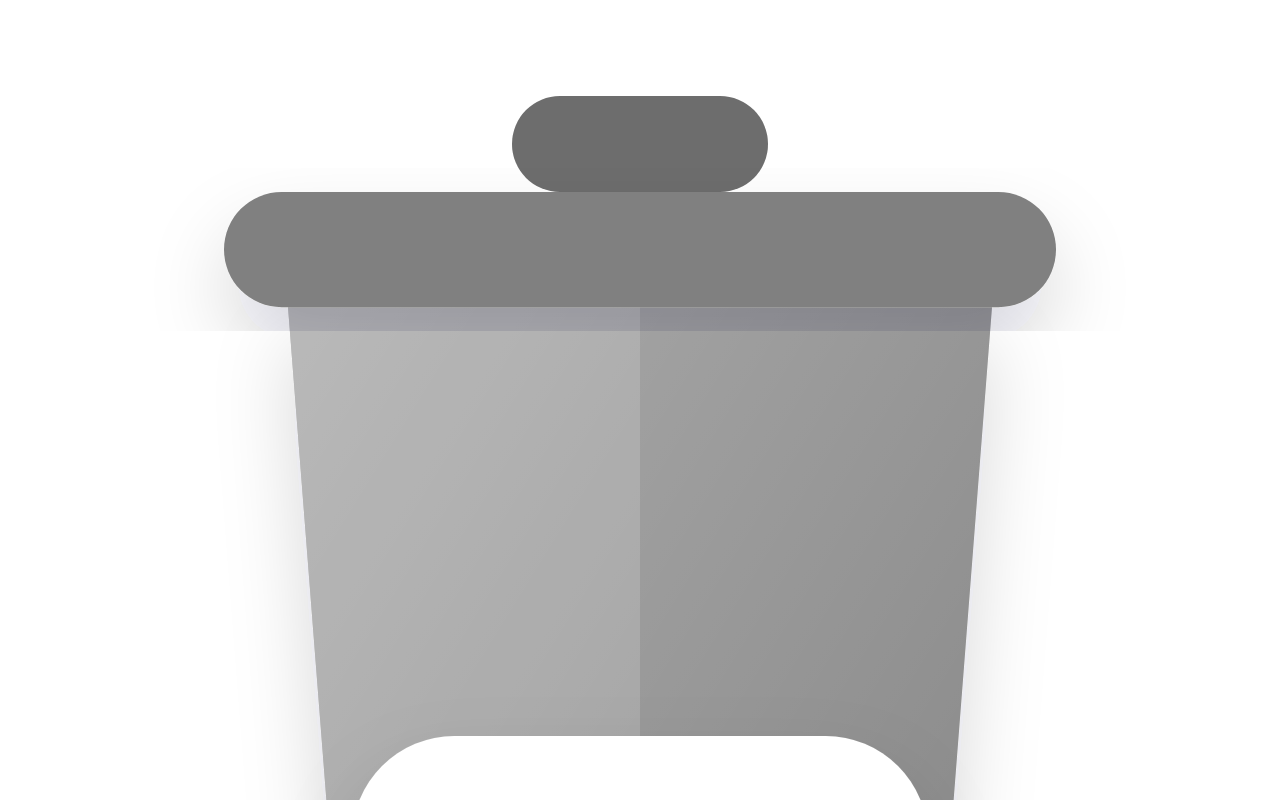
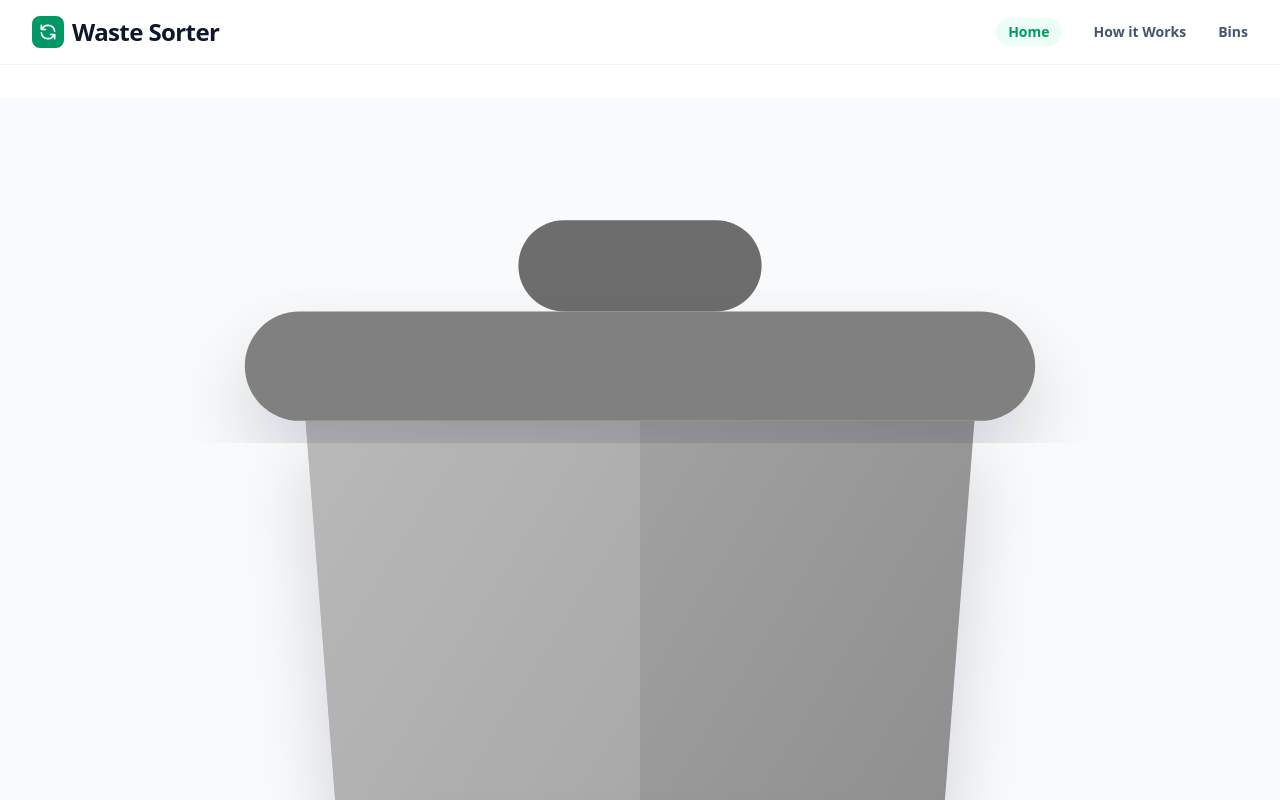
Before and after one commit to AmielCyber/waste-classification, an Angular app in the folder waste-classifier-ui/: page / in a window 1280 px wide. Shown: the top 800 px of the page. Built offline with nearby package versions, Linux system fonts and the light colour scheme.

Commit message:
Navigation Bar Skeleton

```diff
--- a/waste-classifier-ui/src/app/app.html
+++ b/waste-classifier-ui/src/app/app.html
@@ -1,2 +1,4 @@
-<app-waste-bin [binColor]="'grey'" [wasteType]="'recycling'" />
-<router-outlet />
+<app-nav-bar />
+<main class="min-h-screen bg-slate-50 p-4 md:p-8">
+  <app-waste-bin [binColor]="'grey'" [wasteType]="'recycling'" />
+</main>
--- a/waste-classifier-ui/src/app/app.ts
+++ b/waste-classifier-ui/src/app/app.ts
@@ -1,10 +1,11 @@
 import { Component} from '@angular/core';
 import { RouterOutlet } from '@angular/router';
 import { WasteBinComponent } from './waste-bin/waste-bin.component';
+import { NavBarComponent } from './nav-bar/nav-bar.component';
 
 @Component({
   selector: 'app-root',
-  imports: [RouterOutlet, WasteBinComponent],
+  imports: [RouterOutlet, WasteBinComponent, NavBarComponent],
   templateUrl: './app.html',
   styleUrl: './app.css',
 })
--- /dev/null
+++ b/waste-classifier-ui/src/app/nav-bar/nav-bar.component.html
@@ -0,0 +1,18 @@
+<nav class="bg-white border-b border-slate-100 px-4 md:px-8 py-4 mb-8">
+  <div class="max-w-7xl mx-auto flex items-center justify-between">
+    <div class="flex items-center gap-2">
+      <div class="w-8 h-8 bg-emerald-600 rounded-lg flex items-center justify-center text-white">
+        <svg xmlns="http://www.w3.org/2000/svg" class="w-5 h-5" fill="none" viewBox="0 0 24 24" stroke="currentColor">
+          <path stroke-linecap="round" stroke-linejoin="round" stroke-width="2" d="M4 4v5h.582m15.356 2A8.001 8.001 0 004.582 9m0 0H9m11 11v-5h-.581m0 0a8.003 8.003 0 01-15.357-2m15.357 2H15" />
+        </svg>
+      </div>
+      <span class="text-2xl font-black text-slate-900 tracking-tight">Waste Sorter</span>
+    </div>
+
+    <div class="hidden md:flex items-center gap-8 text-sm font-semibold text-slate-600">
+      <a href="#" class="text-emerald-600 bg-emerald-50 px-3 py-1 rounded-full">Home</a>
+      <a href="#" class="hover:text-emerald-600 transition-colors">How it Works</a>
+      <a href="#" class="hover:text-emerald-600 transition-colors">Bins</a>
+    </div>
+  </div>
+</nav>
--- /dev/null
+++ b/waste-classifier-ui/src/app/nav-bar/nav-bar.component.ts
@@ -0,0 +1,9 @@
+import { ChangeDetectionStrategy, Component } from '@angular/core';
+
+@Component({
+  selector: 'app-nav-bar',
+  imports: [],
+  templateUrl: './nav-bar.component.html',
+  changeDetection: ChangeDetectionStrategy.OnPush
+})
+export class NavBarComponent {}
```
Also changed, not shown: 1 other file (tests, documents, lock files or other folders).
